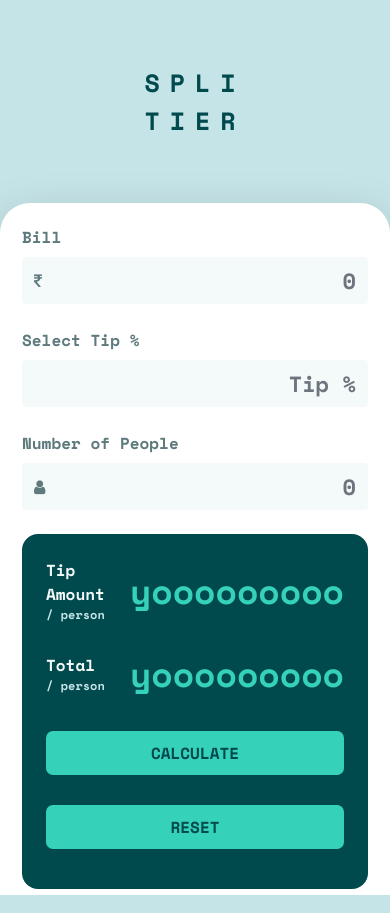
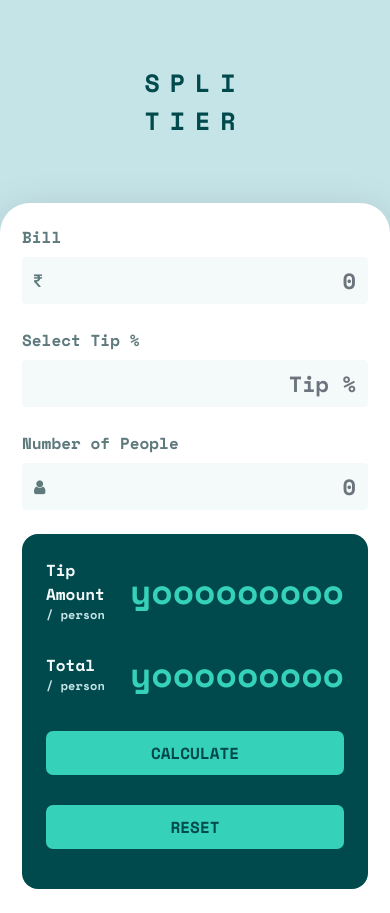
Before and after one commit to dhyanivj/TipCalculatorJs, a plain HTML site: page index.html in a window 390 px wide. Drawn offline with nearby package versions, Linux system fonts and the light colour scheme.

Commit message:
ui fixeas

```diff
--- a/style/style.scss
+++ b/style/style.scss
@@ -93,6 +93,7 @@ input[type="number"] {
   .wrapper {
     border-radius: 30px 30px 0 0;
     padding: 22px !important;
+    padding-bottom: 40px !important;
   }
   .right-div {
     margin-top: 1rem;
```
Also changed, not shown: style/style.css, 1 other file.
